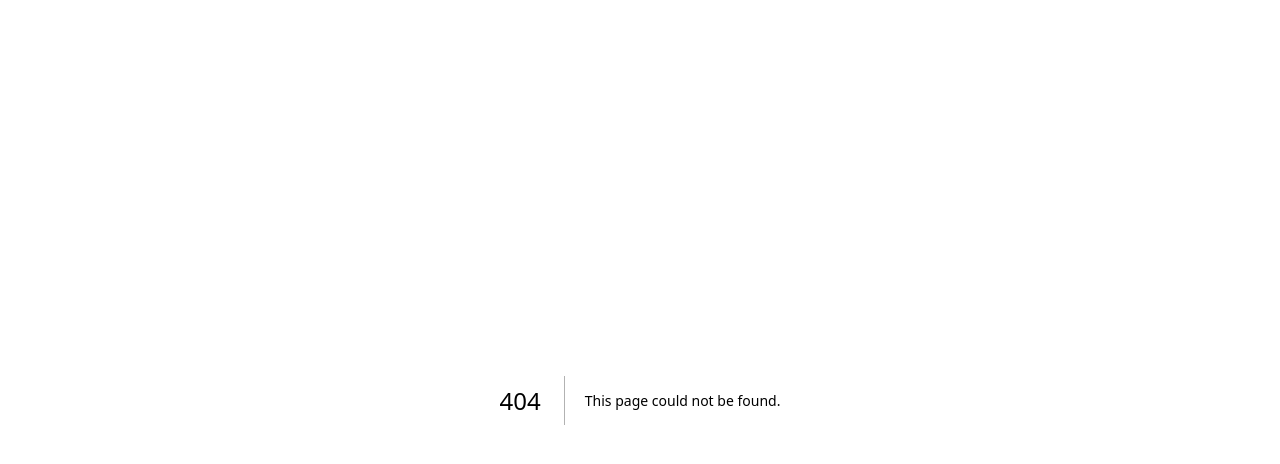
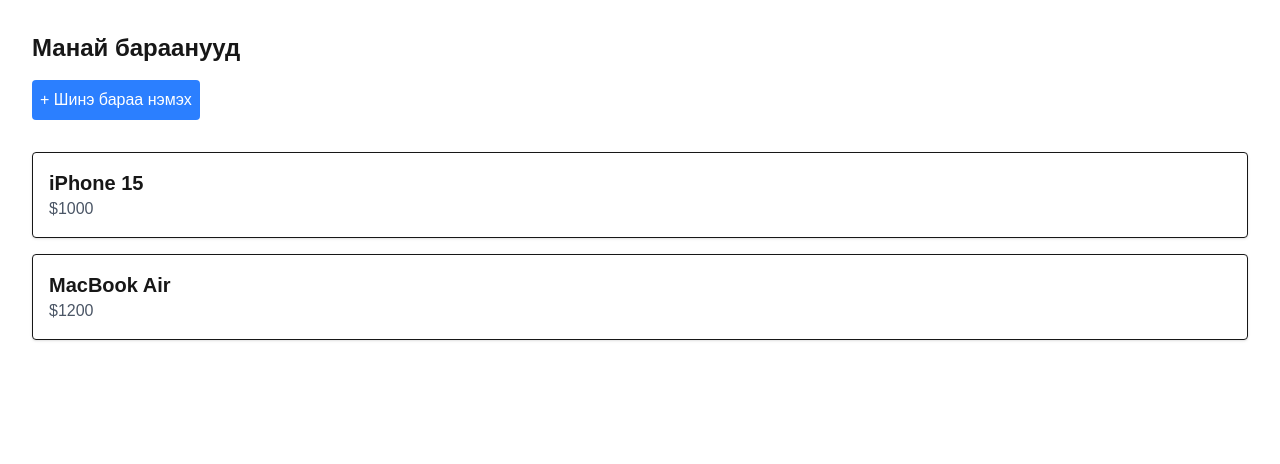
Before and after one commit to Iveelveve/lab14, a Next.js app: page /products in a window 1280 px wide. Before the commit this address had no page. Shown: the top 464 px of the page. Built offline with nearby package versions, Linux system fonts and the light colour scheme.

Commit message:
Finish lab 13 and ready for deploy

```diff
--- /dev/null
+++ b/app/api/products/[id]/route.js
@@ -0,0 +1,17 @@
+import { NextResponse } from "next/server";
+
+let products = [
+  { id: 1, title: "iPhone 15", price: 1000, description: "Apple flagship" },
+  { id: 2, title: "MacBook Air", price: 1200, description: "M3 chip" },
+];
+
+export async function GET(request, { params }) {
+  const { id } = await params;
+  const product = products.find((p) => p.id === parseInt(id));
+
+  if (!product) {
+    return NextResponse.json({ error: { message: "Product not found" } }, { status: 404 });
+  }
+
+  return NextResponse.json(product);
+}
--- /dev/null
+++ b/app/api/products/route.js
@@ -0,0 +1,39 @@
+import { NextResponse } from "next/server";
+
+// Түр зуурын дата (In-memory database)
+let products = [
+  { id: 1, title: "iPhone 15", price: 1000, description: "Apple flagship" },
+  { id: 2, title: "MacBook Air", price: 1200, description: "M3 chip" },
+];
+
+// GET: Бүх барааг буцаах
+export async function GET() {
+  return NextResponse.json(products);
+}
+
+// POST: Шинэ бараа нэмэх
+export async function POST(request) {
+  try {
+    const body = await request.json();
+
+    if (!body.title || !body.price) {
+      return NextResponse.json(
+        { error: { message: "Title and Price are required" } },
+        { status: 400 }
+      );
+    }
+
+    const newProduct = {
+      id: products.length + 1,
+      ...body,
+    };
+    products.push(newProduct);
+
+    return NextResponse.json(newProduct, { status: 201 });
+  } catch (err) {
+    return NextResponse.json(
+      { error: { message: "Invalid request format" } },
+      { status: 500 }
+    );
+  }
+}
--- /dev/null
+++ b/app/products/[id]/page.js
@@ -0,0 +1,22 @@
+export default async function ProductDetailPage({ params }) {
+  const { id } = await params;
+
+
+  const res = await fetch(`http://localhost:3000/api/products/${id}`, { cache: 'no-store' });
+  const product = await res.json();
+
+  if (product.error) {
+    return <div className="p-8 text-red-500">Бараа олдсонгүй (404)</div>;
+  }
+
+  return (
+    <div className="p-8 border m-4 rounded shadow">
+      <h1 className="text-3xl font-bold">{product.title}</h1>
+      <p className="text-xl text-green-600 mt-2">${product.price}</p>
+      <p className="mt-4 text-gray-700">{product.description}</p>
+      <hr className="my-6" />
+      <p className="text-sm text-gray-400">ID: {id}</p>
+      <a href="/products" className="text-blue-500 underline mt-4 block">← Буцах</a>
+    </div>
+  );
+}
--- /dev/null
+++ b/app/products/create/page.js
@@ -0,0 +1,48 @@
+"use client";
+import { useState } from "react";
+import { useRouter } from "next/navigation";
+import { createProduct } from "@/services/productsClient";
+
+export default function CreateProductPage() {
+  const [title, setTitle] = useState("");
+  const [price, setPrice] = useState("");
+  const router = useRouter();
+
+  const handleSubmit = async (e) => {
+    e.preventDefault();
+    const result = await createProduct({ title, price: Number(price) });
+
+    if (result.id) {
+      alert("Амжилттай нэмэгдлээ!");
+      router.push("/products"); // Жагсаалт руу буцах
+      router.refresh(); // Шинэ датаг харуулахын тулд refresh хийх
+    }
+  };
+
+  return (
+    <div className="p-8 max-w-md">
+      <h1 className="text-2xl font-bold mb-4">Шинэ бараа бүртгэх</h1>
+      <form onSubmit={handleSubmit} className="flex flex-col gap-4">
+        <input
+          type="text"
+          placeholder="Барааны нэр"
+          className="border p-2 rounded"
+          value={title}
+          onChange={(e) => setTitle(e.target.value)}
+          required
+        />
+        <input
+          type="number"
+          placeholder="Үнэ"
+          className="border p-2 rounded"
+          value={price}
+          onChange={(e) => setPrice(e.target.value)}
+          required
+        />
+        <button type="submit" className="bg-green-500 text-white p-2 rounded">
+          Хадгалах
+        </button>
+      </form>
+    </div>
+  );
+}
--- /dev/null
+++ b/app/products/page.js
@@ -0,0 +1,25 @@
+// Хуучин байсан: import { getProducts } from "@/services/productsClient";
+// Шинэ (зассан):
+import { getProducts } from "../../services/productsClient";
+import Link from "next/link";
+
+export default async function ProductsPage() {
+  const products = await getProducts();
+
+  return (
+    <div className="p-8">
+      <h1 className="text-2xl font-bold mb-4">Манай бараанууд</h1>
+      <Link href="/products/create" className="bg-blue-500 text-white p-2 rounded mb-4 inline-block">
+        + Шинэ бараа нэмэх
+      </Link>
+      <div className="grid gap-4 mt-4">
+        {products.map((p) => (
+          <div key={p.id} className="border p-4 rounded shadow-sm">
+            <h2 className="font-semibold text-xl">{p.title}</h2>
+            <p className="text-gray-600">${p.price}</p>
+          </div>
+        ))}
+      </div>
+    </div>
+  );
+}
--- /dev/null
+++ b/services/productsClient.js
@@ -0,0 +1,23 @@
+const API_URL = "http://localhost:3000/api/products";
+
+export const getProducts = async () => {
+  const res = await fetch(API_URL, { cache: "no-store" });
+  if (!res.ok) throw new Error("Failed to fetch products");
+  return res.json();
+};
+
+export const createProduct = async (productData) => {
+  const res = await fetch("http://localhost:3000/api/products", {
+    method: "POST",
+    headers: { "Content-Type": "application/json" },
+    body: JSON.stringify(productData),
+  });
+
+
+  if (!res.ok) {
+    const errorData = await res.json();
+    return errorData;
+  }
+
+  return res.json();
+};
```
